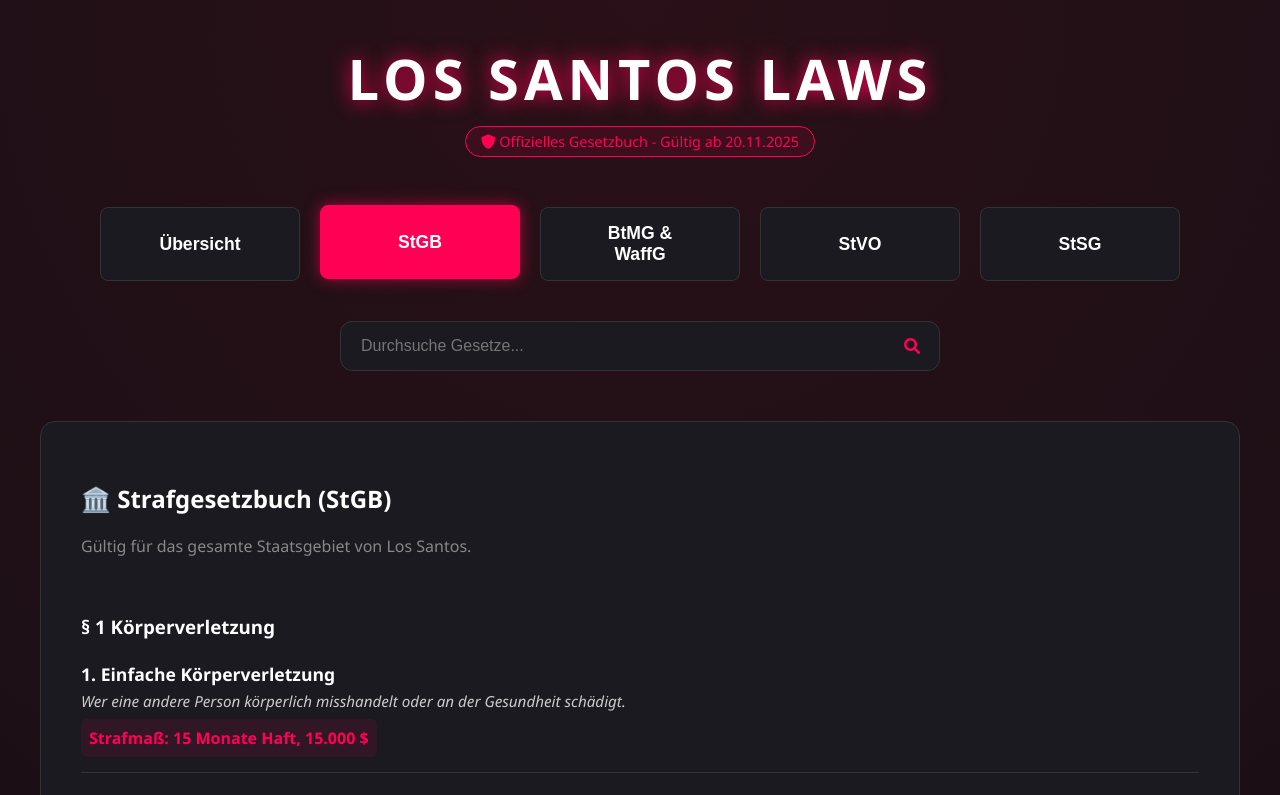
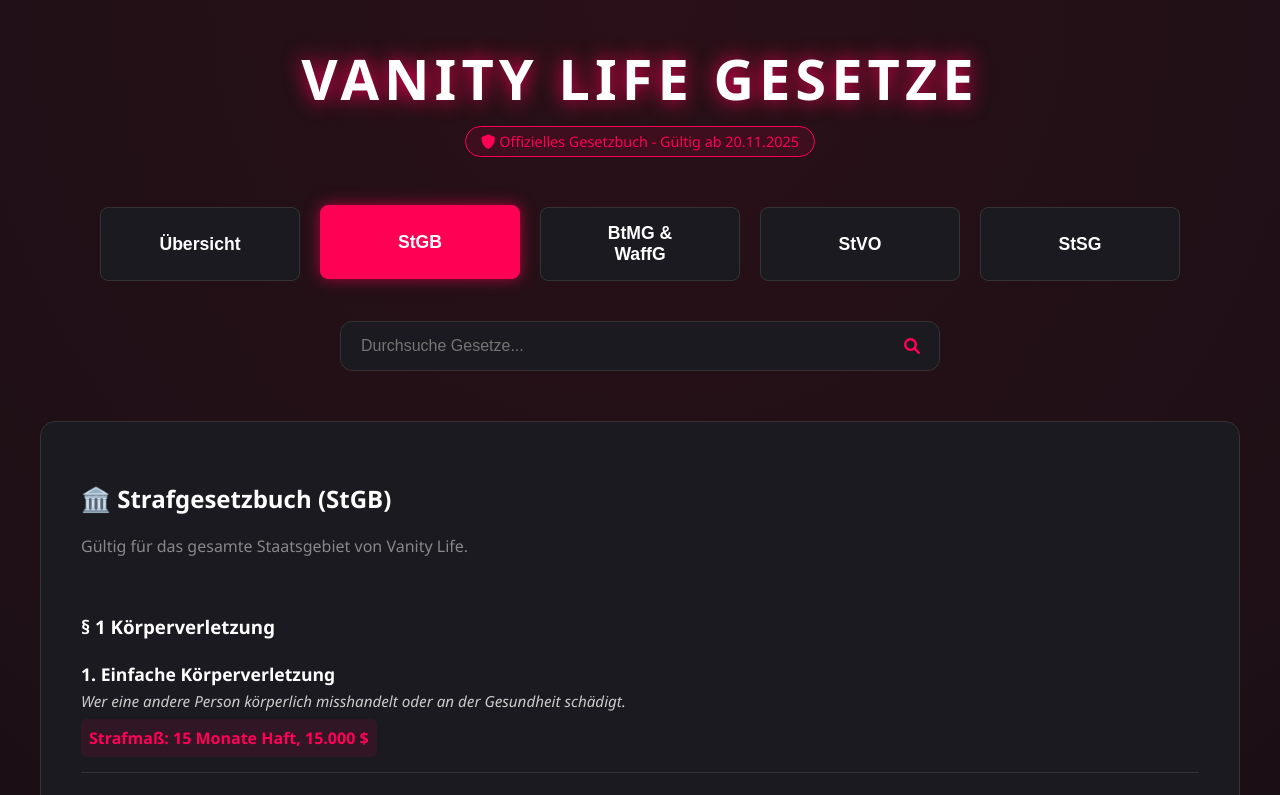
Before and after one commit to Jimmy-eng-cpu/Vanity-Life-Gesetzte, a plain HTML site: page index.html in a window 1280 px wide. Both pictures are taken after a click on the button "StGB". Shown: the top 795 px of the page. Drawn offline with Linux system fonts and the light colour scheme.

Commit message:
Update index.html

```diff
--- a/index.html
+++ b/index.html
@@ -240,7 +240,7 @@
     <div class="container">
 
         <header>
-            <h1>LOS SANTOS LAWS</h1>
+            <h1>Vanity Life Gesetze</h1>
             <div class="status">
                 <i class="fas fa-shield-alt"></i> Offizielles Gesetzbuch - Gültig ab 20.11.2025
             </div>
@@ -293,7 +293,7 @@
 
      <div id="stgb" class="law-content">
     <h2>🏛️ Strafgesetzbuch (StGB)</h2>
-    <p style="color: #888;">Gültig für das gesamte Staatsgebiet von Los Santos.</p>
+    <p style="color: #888;">Gültig für das gesamte Staatsgebiet von Vanity Life.</p>
     <br>
 
     <h3>§ 1 Körperverletzung</h3>
```
